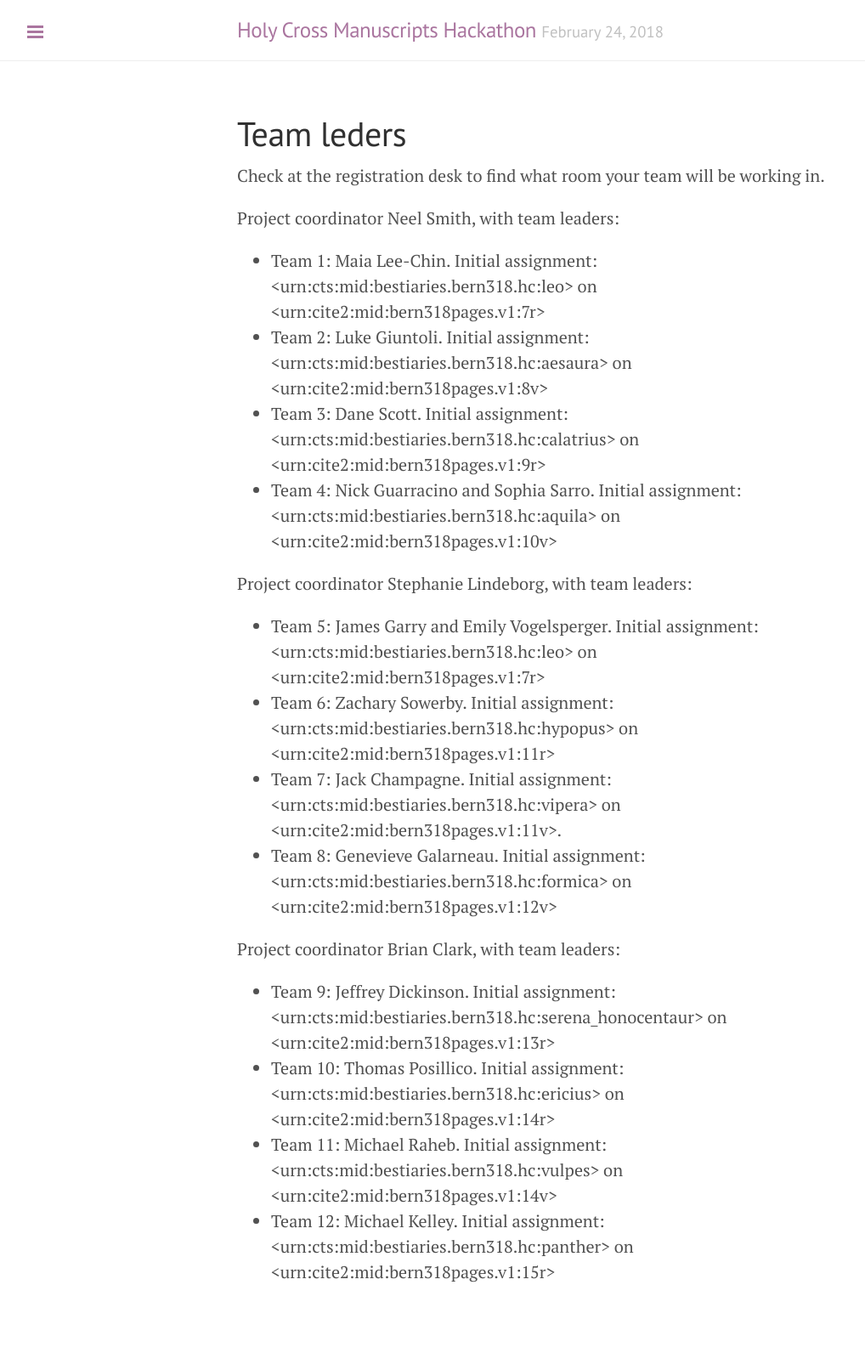
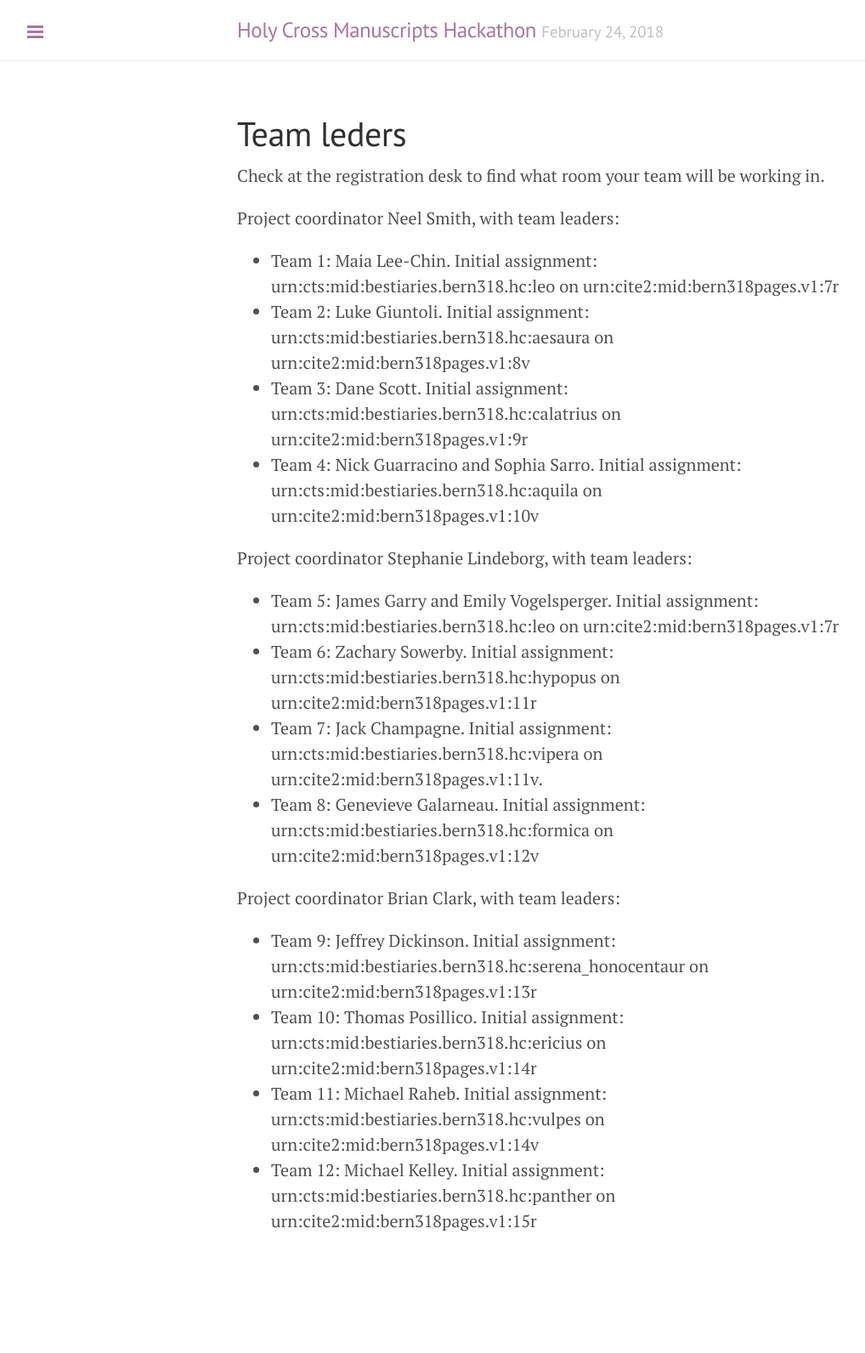
Before and after one commit to HCMID/ms-hackathon-2018, a Jekyll site: the page built from docs/teamleaders.md, in a window 1280 px wide. Shown: the whole page at 85% size, without its empty margins (1-1019 px from the left). Built offline with Jekyll 4.4.1, drawn with Linux system fonts in a browser that asks for light colours; after the commit the page ends 1532 px from its top, so only the background shows below that; part of the change alters nothing that is shown.

Commit message:
Rm brackets

```diff
--- a/docs/teamleaders.md
+++ b/docs/teamleaders.md
@@ -8,23 +8,23 @@ Check at the registration desk to find what room your team will be working in.
 
 Project coordinator  Neel Smith, with team leaders:
 
--   Team 1:  Maia Lee-Chin.  Initial assignment:  <urn:cts:mid:bestiaries.bern318.hc:leo> on <urn:cite2:mid:bern318pages.v1:7r>
--   Team 2:  Luke Giuntoli.   Initial assignment:  <urn:cts:mid:bestiaries.bern318.hc:aesaura> on <urn:cite2:mid:bern318pages.v1:8v>
--   Team 3:  Dane Scott.   Initial assignment:  <urn:cts:mid:bestiaries.bern318.hc:calatrius> on <urn:cite2:mid:bern318pages.v1:9r>
--   Team 4:  Nick Guarracino and Sophia Sarro.   Initial assignment:  <urn:cts:mid:bestiaries.bern318.hc:aquila> on <urn:cite2:mid:bern318pages.v1:10v>
+-   Team 1:  Maia Lee-Chin.  Initial assignment:  urn:cts:mid:bestiaries.bern318.hc:leo on urn:cite2:mid:bern318pages.v1:7r
+-   Team 2:  Luke Giuntoli.   Initial assignment:  urn:cts:mid:bestiaries.bern318.hc:aesaura on urn:cite2:mid:bern318pages.v1:8v
+-   Team 3:  Dane Scott.   Initial assignment:  urn:cts:mid:bestiaries.bern318.hc:calatrius on urn:cite2:mid:bern318pages.v1:9r
+-   Team 4:  Nick Guarracino and Sophia Sarro.   Initial assignment:  urn:cts:mid:bestiaries.bern318.hc:aquila on urn:cite2:mid:bern318pages.v1:10v
 
 
 Project coordinator  Stephanie Lindeborg, with team leaders:
 
--   Team 5:  James Garry and Emily Vogelsperger.   Initial assignment:  <urn:cts:mid:bestiaries.bern318.hc:leo> on <urn:cite2:mid:bern318pages.v1:7r>
--   Team 6:  Zachary Sowerby.   Initial assignment:  <urn:cts:mid:bestiaries.bern318.hc:hypopus> on <urn:cite2:mid:bern318pages.v1:11r>
--   Team 7:  Jack Champagne.   Initial assignment:  <urn:cts:mid:bestiaries.bern318.hc:vipera> on <urn:cite2:mid:bern318pages.v1:11v>.
--   Team 8:  Genevieve Galarneau.   Initial assignment:  <urn:cts:mid:bestiaries.bern318.hc:formica> on <urn:cite2:mid:bern318pages.v1:12v>
+-   Team 5:  James Garry and Emily Vogelsperger.   Initial assignment:  urn:cts:mid:bestiaries.bern318.hc:leo on urn:cite2:mid:bern318pages.v1:7r
+-   Team 6:  Zachary Sowerby.   Initial assignment:  urn:cts:mid:bestiaries.bern318.hc:hypopus on urn:cite2:mid:bern318pages.v1:11r
+-   Team 7:  Jack Champagne.   Initial assignment:  urn:cts:mid:bestiaries.bern318.hc:vipera on urn:cite2:mid:bern318pages.v1:11v.
+-   Team 8:  Genevieve Galarneau.   Initial assignment:  urn:cts:mid:bestiaries.bern318.hc:formica on urn:cite2:mid:bern318pages.v1:12v
 
 
 Project coordinator  Brian Clark, with team leaders:
 
--   Team 9:  Jeffrey Dickinson.   Initial assignment:  <urn:cts:mid:bestiaries.bern318.hc:serena_honocentaur> on <urn:cite2:mid:bern318pages.v1:13r>
--   Team 10:  Thomas Posillico.   Initial assignment:  <urn:cts:mid:bestiaries.bern318.hc:ericius> on <urn:cite2:mid:bern318pages.v1:14r>
--   Team 11:  Michael Raheb.   Initial assignment:  <urn:cts:mid:bestiaries.bern318.hc:vulpes> on <urn:cite2:mid:bern318pages.v1:14v>
--   Team 12:  Michael Kelley.   Initial assignment:  <urn:cts:mid:bestiaries.bern318.hc:panther> on <urn:cite2:mid:bern318pages.v1:15r>
+-   Team 9:  Jeffrey Dickinson.   Initial assignment:  urn:cts:mid:bestiaries.bern318.hc:serena_honocentaur on urn:cite2:mid:bern318pages.v1:13r
+-   Team 10:  Thomas Posillico.   Initial assignment:  urn:cts:mid:bestiaries.bern318.hc:ericius on urn:cite2:mid:bern318pages.v1:14r
+-   Team 11:  Michael Raheb.   Initial assignment:  urn:cts:mid:bestiaries.bern318.hc:vulpes on urn:cite2:mid:bern318pages.v1:14v
+-   Team 12:  Michael Kelley.   Initial assignment:  urn:cts:mid:bestiaries.bern318.hc:panther on urn:cite2:mid:bern318pages.v1:15r
```
